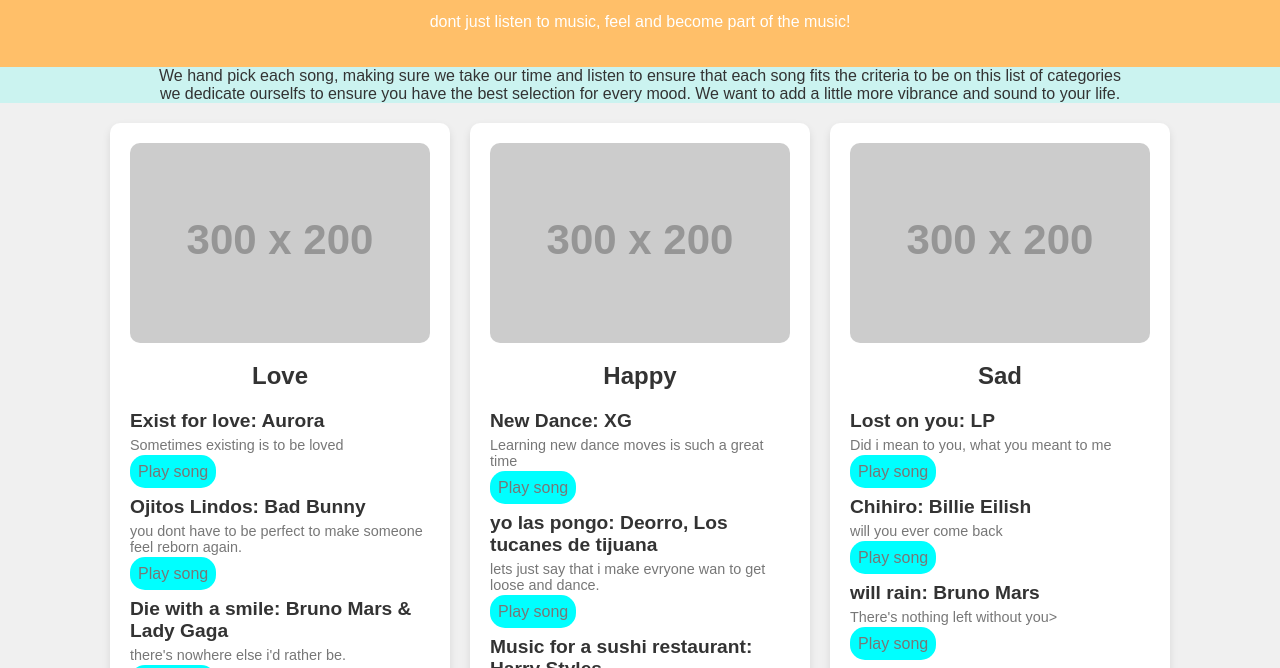
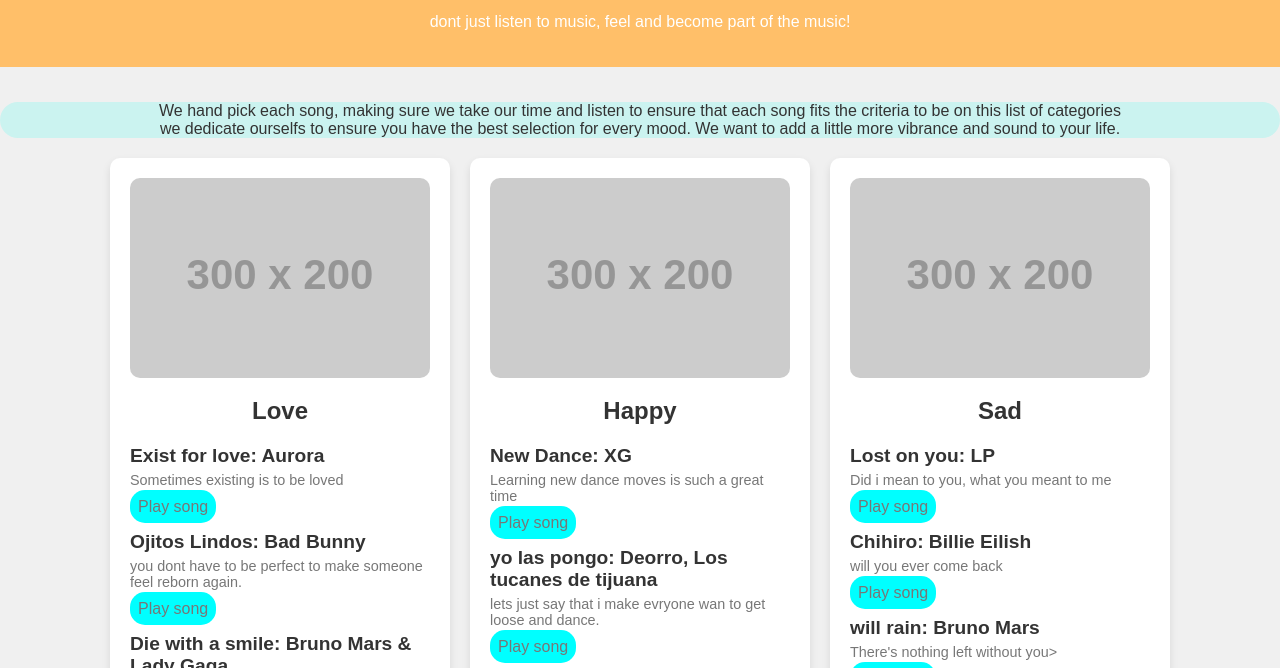
Before and after one commit to antonio112518/vibras, a plain HTML site: page index.html in a window 1280 px wide. Shown: the part 78-746 px from the top of the page. Drawn offline with Linux system fonts and the light colour scheme; placeholder pictures from the web are drawn by us.

Commit message:
changes text

```diff
--- a/CSS/main.css
+++ b/CSS/main.css
@@ -105,4 +105,6 @@ h6 {
 .text{
     text-align: center;
     background-color: #cbf3f0;
+    margin-top: 35px;
+    border-radius: 30px;;
 }
```
